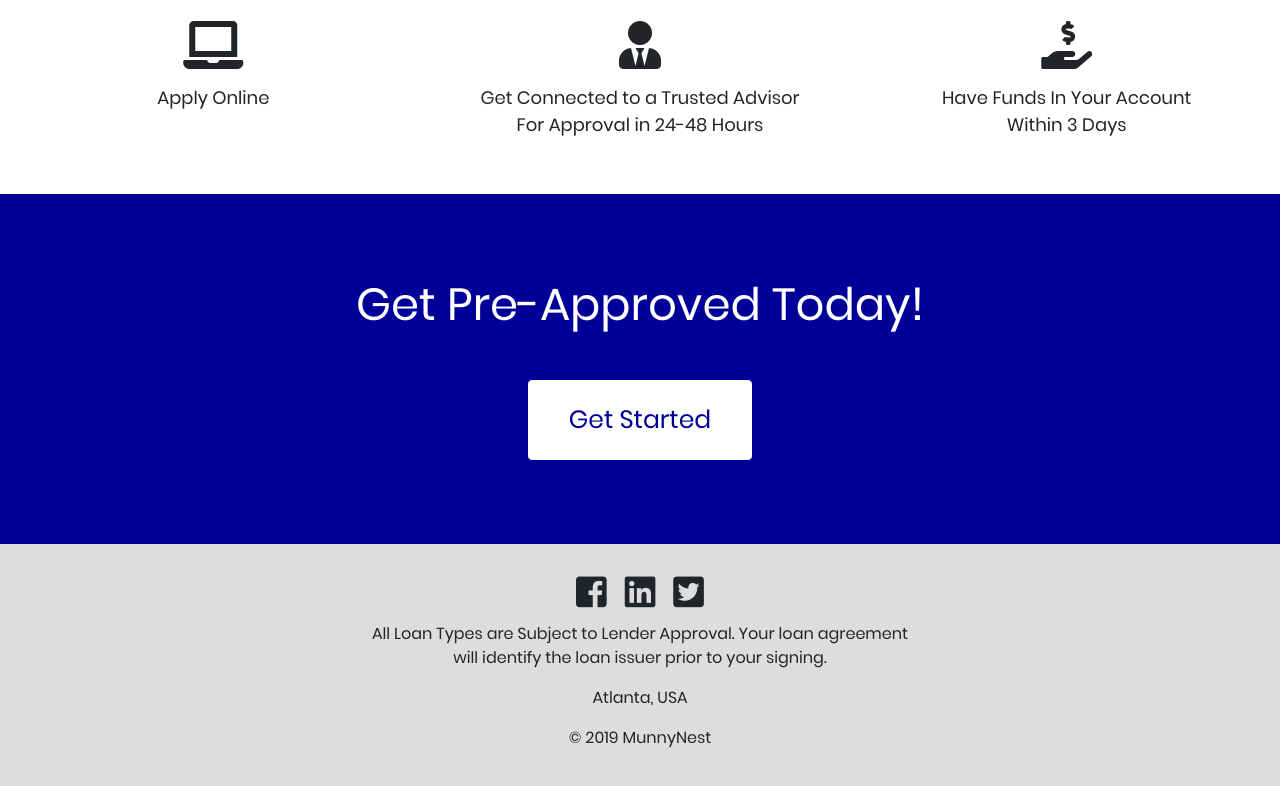
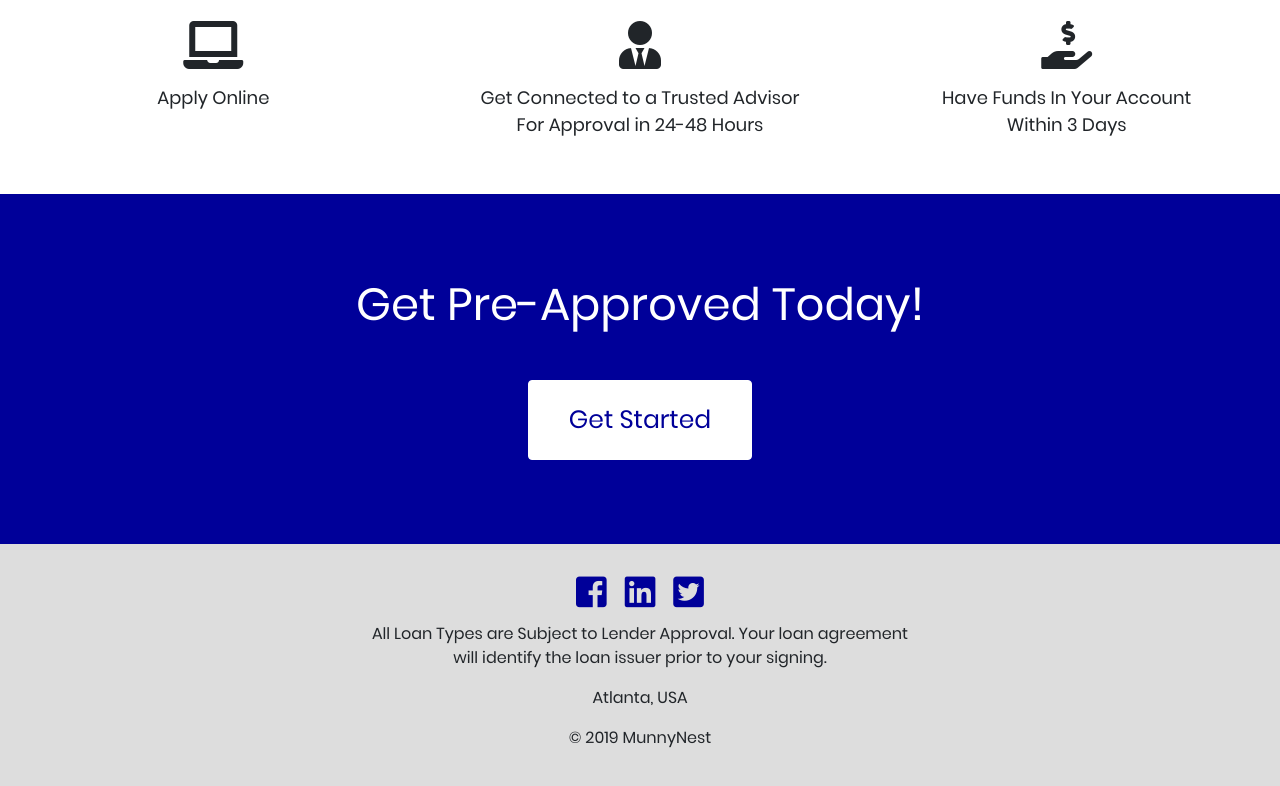
Before and after one commit to komnoor421/munnynet-site, a React app: page / in a window 1280 px wide. Shown: the part 891-1677 px from the top of the page. Built offline with nearby package versions, Linux system fonts and the light colour scheme.

Commit message:
heroku test change push

```diff
--- a/src/components/Footer/style.scss
+++ b/src/components/Footer/style.scss
@@ -4,6 +4,7 @@
   .social {
     margin-bottom: 10px;
     i {
+      color: #000099;
       margin: 0 9px;
       font-size: 35px;
     }
```
